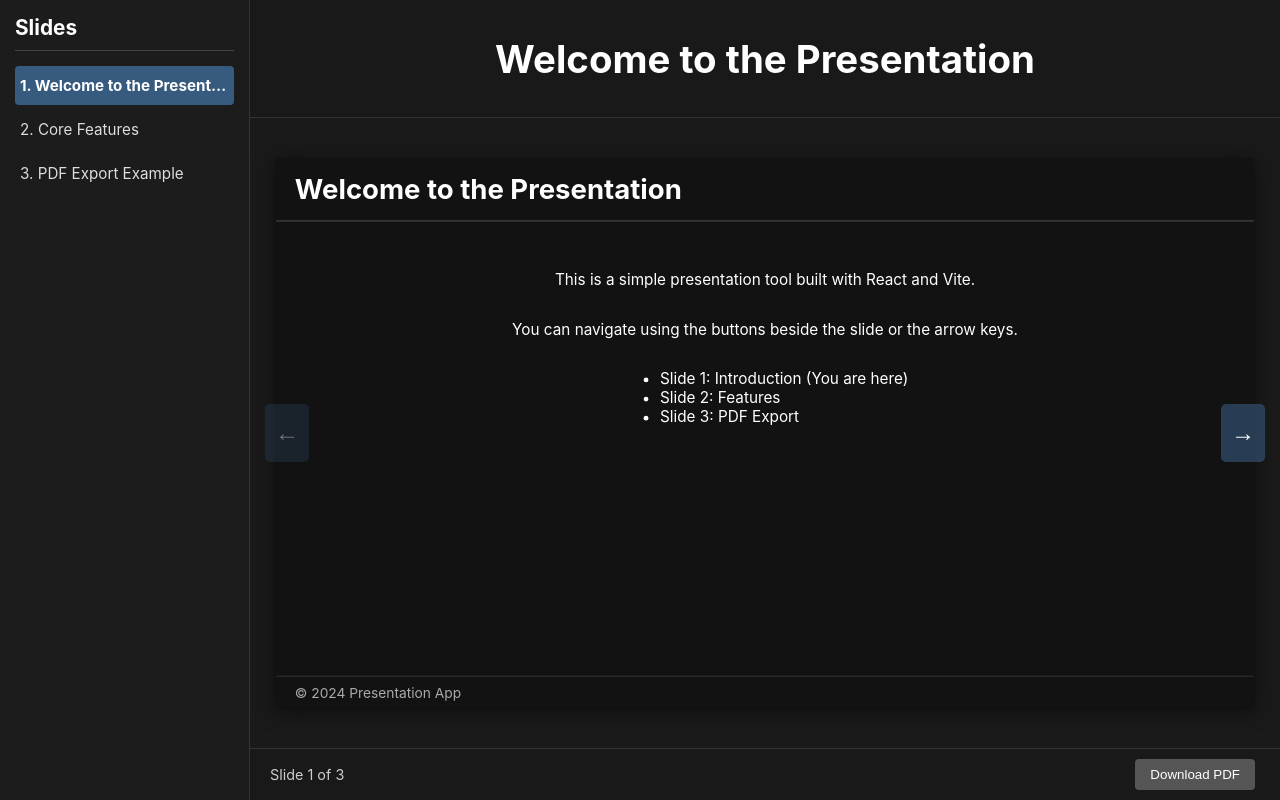
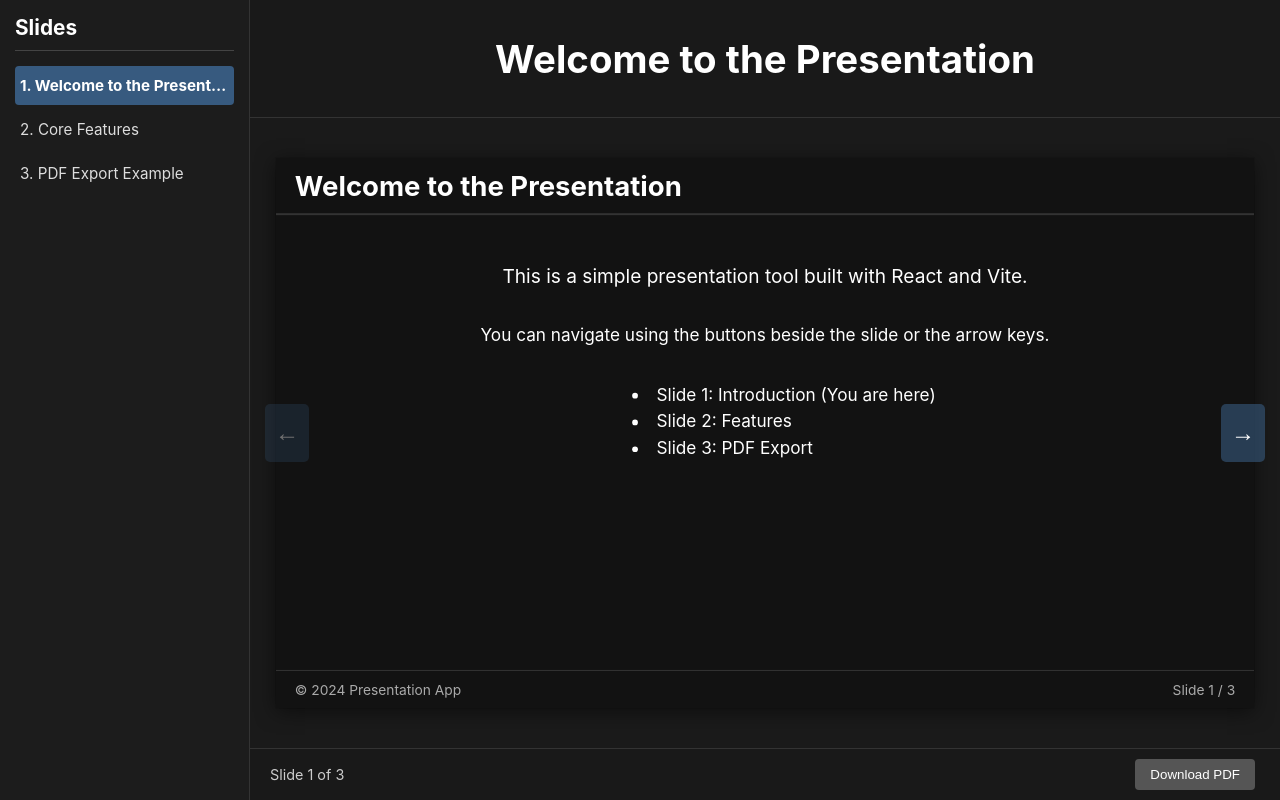
Before and after one commit to nilsplum/JS-PDF-Presentation-Template, a React (Vite) app: page / in a window 1280 px wide. Built offline with nearby package versions, Linux system fonts and the light colour scheme.

Commit message:
almost fix the tailwind issue

```diff
--- a/package.json
+++ b/package.json
@@ -19,10 +19,13 @@
     "@types/react": "^18.2.15",
     "@types/react-dom": "^18.2.7",
     "@vitejs/plugin-react": "^4.0.3",
+    "autoprefixer": "^10.4.17",
     "eslint": "^8.45.0",
     "eslint-plugin-react": "^7.32.2",
     "eslint-plugin-react-hooks": "^4.6.0",
     "eslint-plugin-react-refresh": "^0.4.3",
+    "postcss": "^8.4.35",
+    "tailwindcss": "^3.4.1",
     "vite": "^4.4.5"
   }
 }
--- /dev/null
+++ b/postcss.config.js
@@ -0,0 +1,6 @@
+export default {
+  plugins: {
+    tailwindcss: {},
+    autoprefixer: {},
+  },
+}
--- a/src/components/BaseSlide.jsx
+++ b/src/components/BaseSlide.jsx
@@ -8,11 +8,9 @@ import React from 'react';
 function BaseSlide({
   title,
   children,
-  footerContent = (
-    <>
-      <p style={{ margin: 0, display: 'inline' }}>© 2024 Presentation App</p>
-    </>
-  ),
+  currentSlideIndexActual, // New prop: 0-indexed current slide
+  totalSlides,             // New prop: total number of slides
+  footerText = "© 2024 Presentation App", // New prop for footer text
   backgroundColor = "#121212", // Dark background by default
   titleColor = "#ffffff", // White title by default
   textColor = "#ffffff" // White text by default
@@ -30,12 +28,18 @@ function BaseSlide({
       overflow: 'hidden', // Prevent any overflow
     },
 
-    // Header/title area
+    // Header/title area - modified for PDF compatibility
     header: {
       padding: '15px 20px',
       borderBottom: `2px solid ${backgroundColor === "#121212" ? "#333" : "#e0e0e0"}`,
-      flexShrink: 0, // Prevent the header from shrinking
-      position: 'relative', // Fixed position relative to container
+      width: '100%',
+      boxSizing: 'border-box',
+      height: '60px', // Fixed height for consistency
+      display: 'flex',
+      alignItems: 'center',
+      position: 'absolute', // Changed from relative to absolute
+      top: 0,
+      left: 0,
       zIndex: 2, // Ensure header is on top
     },
 
@@ -50,28 +54,36 @@ function BaseSlide({
 
     // Main content area where children will be rendered
     content: {
-      position: 'relative', // Fixed position for content
-      flex: 1, // Allows content to fill available space
-      padding: '50px', // Uniform padding around the content area
-      overflow: 'hidden', // Cut off content that exceeds dimensions
-      display: 'flex', // Added to help fixed-scale-content behave
-      flexDirection: 'column', // Added
-      minHeight: 0, // Important for flex children that might also scroll/overflow
-      // No flexible layout - content should scale as a whole
+      marginTop: '60px', // Match header height
+      marginBottom: '40px', // Match footer height
+      flex: 1,
+      padding: '50px',
+      position: 'relative', // Changed from relative
+      overflow: 'hidden',
+      display: 'flex',
+      flexDirection: 'column',
+      minHeight: 0,
       zIndex: 1,
+      boxSizing: 'border-box',
+      height: 'calc(100% - 100px)', // 100px accounts for header (60px) + footer (40px)
     },
 
-    // Footer area
+    // Footer area - modified for PDF compatibility
     footer: {
+      width: '100%',
+      boxSizing: 'border-box',
       borderTop: `1px solid ${backgroundColor === "#121212" ? "#333" : "#e0e0e0"}`,
       padding: '8px 20px',
-      fontSize: '0.9rem', // Fixed size
+      fontSize: '0.9rem',
       color: backgroundColor === "#121212" ? "#aaa" : "#777",
-      // textAlign: 'center', // Removed to allow flexible content alignment
-      flexShrink: 0, // Prevent the footer from shrinking
-      position: 'relative', // Fixed position relative to container
-      zIndex: 2, // Ensure footer is on top
-      // Height will be determined by content
+      height: '40px', // Fixed height for consistency
+      display: 'flex',
+      justifyContent: 'space-between',
+      alignItems: 'center',
+      position: 'absolute', // Changed from relative to absolute
+      bottom: 0,
+      left: 0,
+      zIndex: 2,
     }
   };
 
@@ -89,12 +101,15 @@ function BaseSlide({
         </div>
       </div>
 
-      {/* Slide Footer */}
-      {footerContent && ( // Conditionally render footer if content is provided
-        <div className="base-slide-footer" style={baseSlideStyles.footer}>
-          {footerContent}
-        </div>
-      )}
+      {/* Slide Footer - Unified structure */}
+      <div className="base-slide-footer" style={baseSlideStyles.footer}>
+        <span>{footerText}</span>
+        {typeof currentSlideIndexActual === 'number' && typeof totalSlides === 'number' && totalSlides > 0 && (
+          <span>
+            Slide {currentSlideIndexActual + 1} / {totalSlides}
+          </span>
+        )}
+      </div>
     </div>
   );
 }
--- a/src/components/Presentation.jsx
+++ b/src/components/Presentation.jsx
@@ -12,27 +12,17 @@ const slidesData = [
   {
     title: 'Welcome to the Presentation',
     component: () => import('../slides/Slide1.jsx'),
-    // footerContent can be omitted to use BaseSlide's default
+    // footerContent can be omitted to use BaseSlide's default - Now removed entirely
   },
   {
     title: 'Core Features',
     component: () => import('../slides/Slide2.jsx'),
-    footerContent: <p style={{ fontSize: '0.8em', color: '#888' }}>Powered by React & jsPDF</p>
+    // footerContent: <p style={{ fontSize: '0.8em', color: '#888' }}>Powered by React & jsPDF</p> // Removed
   },
   {
     title: 'PDF Export Example',
     component: () => import('../slides/Slide3.jsx'),
-    footerContent: (
-      <div style={{ display: 'flex', justifyContent: 'space-between', alignItems: 'center', width: '100%' }}>
-        <img src="https://via.placeholder.com/80x30.png?text=Logo" alt="Company Logo" style={{ height: '25px' }} />
-        <button
-          onClick={() => alert('Footer Button Clicked!')}
-          style={{ padding: '3px 8px', fontSize: '0.8em', backgroundColor: '#555', color: 'white', border: 'none', borderRadius: '3px' }}
-        >
-          Action
-        </button>
-      </div>
-    )
+    // footerContent: (...) // Complex footer removed
   }
 ];
 
@@ -160,11 +150,14 @@ function Presentation() {
 
         // Reset styles for PDF rendering
         slideElement.style.transform = 'none';
-        slideElement.style.position = 'static'; // Or 'relative' if 'static' breaks layout, but 'static' is usually best for html2canvas
+        slideElement.style.position = 'relative'; // Changed from 'static' to 'relative' to preserve absolute positioning in children
         slideElement.style.top = '0';
         slideElement.style.left = '0';
         slideElement.style.width = '1024px';
         slideElement.style.height = '576px';
+
+        // Add overflow handling to ensure absolute elements remain within bounds
+        slideElement.style.overflow = 'hidden';
 
         if (i > 0) {
           console.log(`[PDF Generation] Adding a new page for slide ${i}. PDF will now have ${pdf.internal.getNumberOfPages() + 1} pages.`);
@@ -275,9 +268,12 @@ function Presentation() {
                     {index === currentSlideIndex && (
                       // BaseSlide now uses its internal defaults for styling props
                       // Only pass the specific title for this slide
+                      // Pass new props for unified footer
                       <BaseSlide
                         title={slideDisplayData.title || `Slide ${index + 1}`}
-                        footerContent={slideDisplayData.footerContent}
+                        // footerContent={slideDisplayData.footerContent} // Removed
+                        currentSlideIndexActual={index} // Pass 0-indexed slide number
+                        totalSlides={LoadedSlideComponents.length} // Pass total slides
                         // backgroundColor, titleColor, textColor are NOT passed
                         // They will come from BaseSlide's defaultProps
                       >
--- a/src/slides/Slide1.jsx
+++ b/src/slides/Slide1.jsx
@@ -3,13 +3,13 @@ import React from 'react';
 function Slide1() {
   return (
     <>
-      <p style={{ marginTop: 0 }}>
+      <p className="text-xl mt-0 mb-4">
         This is a simple presentation tool built with React and Vite.
       </p>
-      <p>
+      <p className="text-lg mb-4">
         You can navigate using the buttons beside the slide or the arrow keys.
       </p>
-      <ul style={{ marginBottom: 0 }}>
+      <ul className="list-disc list-inside mb-0 text-lg">
         <li>Slide 1: Introduction (You are here)</li>
         <li>Slide 2: Features</li>
         <li>Slide 3: PDF Export</li>
--- a/src/slides/Slide3.jsx
+++ b/src/slides/Slide3.jsx
@@ -3,18 +3,18 @@ import React from 'react';
 function Slide3() {
   return (
     <>
-      <p style={{ marginTop: 0 }}>
+      <p className="text-xl mt-0 mb-4">
         Clicking the "Download PDF" button in the footer triggers the PDF generation process.
       </p>
-      <p>
-        It uses the <code>jsPDF</code> library's built-in HTML rendering capability (<code>pdf.html()</code>)
+      <p className="text-lg mb-4">
+        It uses the <code className="bg-gray-800 text-gray-200 px-1 rounded">jsPDF</code> library's built-in HTML rendering capability (<code className="bg-gray-800 text-gray-200 px-1 rounded">pdf.html()</code>)
         to directly convert the slide's content into the PDF format.
       </p>
-      <p>
-        <strong>Note:</strong> This process happens entirely in your browser. Complex layouts or CSS might not render with perfect fidelity in the generated PDF,
-        as the quality depends on <code>jsPDF</code>'s ability to accurately interpret the DOM elements and styles.
+      <p className="text-lg mb-4">
+        <span className="font-bold">Note:</span> This process happens entirely in your browser. Complex layouts or CSS might not render with perfect fidelity in the generated PDF,
+        as the quality depends on <code className="bg-gray-800 text-gray-200 px-1 rounded">jsPDF</code>'s ability to accurately interpret the DOM elements and styles.
       </p>
-      <p style={{ marginBottom: 0 }}>Try it out after viewing all slides!</p>
+      <p className="text-lg mb-0">Try it out after viewing all slides!</p>
     </>
   );
 }
--- a/src/styles.css
+++ b/src/styles.css
@@ -1,3 +1,7 @@
+@tailwind base;
+@tailwind components;
+@tailwind utilities;
+
 html, body, #root {
   height: 100%;
   margin: 0;
@@ -228,13 +232,6 @@ html, body, #root {
   background-color: #777;
 }
 
-/* Add this after the existing styles to support BaseSlide */
-
-
-
-
-/* Make code snippets stand out on dark background */
-
 /* Update selection styles */
 ::selection {
   background-color: #375a7f; /* Dark blue selection */
@@ -329,25 +326,6 @@ html, body, #root {
   transform-origin: center center;
 }
 
-/* Prevent text selection in slides to maintain appearance */
-.fixed-scale-content {
-  user-select: none; /* Prevent text selection which could disrupt the visual */
-}
-
-/* Allow text selection when explicitly needed (e.g., code blocks) */
-.fixed-scale-content code {
-  user-select: text;
-}
-
-
-/* Force fixed sizes for specific elements */
-/* .fixed-scale-content h1 { font-size: 32px !important; line-height: 1.3 !important; } */
-/* .fixed-scale-content h2 { font-size: 28px !important; line-height: 1.3 !important; } */
-/* .fixed-scale-content h3 { font-size: 24px !important; line-height: 1.3 !important; } */
-/* .fixed-scale-content p { font-size: 18px !important; line-height: 1.5 !important; } */
-/* .fixed-scale-content li { font-size: 18px !important; line-height: 1.5 !important; } */
-/* .fixed-scale-content code { font-size: 16px !important; } */
-
 /* For small screens, ensure minimum spacing */
 @media (max-height: 600px) {
   .slide-viewport {
--- /dev/null
+++ b/tailwind.config.js
@@ -0,0 +1,14 @@
+/** @type {import('tailwindcss').Config} */
+export default {
+  content: [
+    "./index.html",
+    "./src/**/*.{js,ts,jsx,tsx}", // Scan all relevant files in src
+  ],
+  corePlugins: {
+    preflight: false, // Disable Tailwind's CSS reset to preserve our base styling
+  },
+  theme: {
+    extend: {},
+  },
+  plugins: [],
+}
```
Also changed, not shown: src/slides/Slide2.jsx (+9 -9 lines), 2 other files (tests, documents, lock files or other folders).
